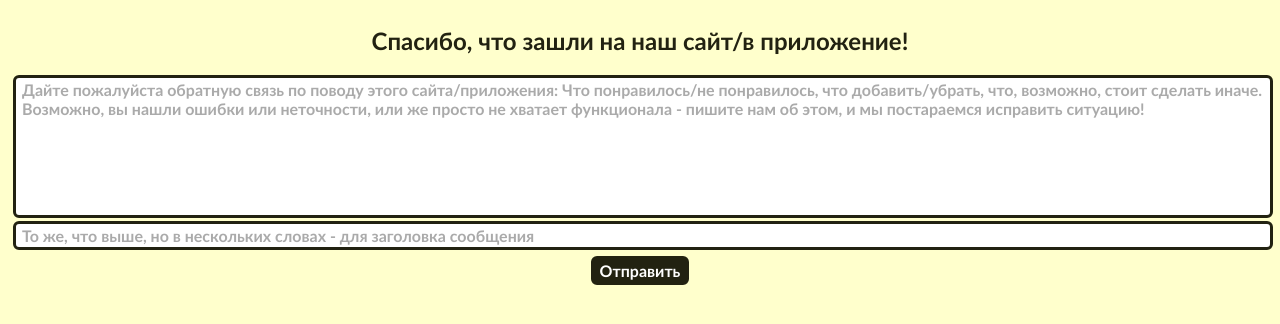
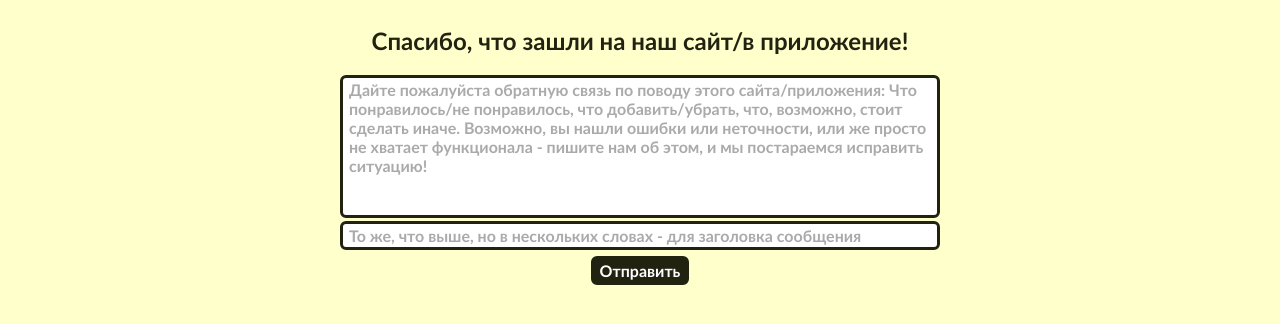
Before and after one commit to UniBreakfast/node-pacer0, a website: page front/index.html in a window 1280 px wide. Drawn offline with Linux system fonts and the light colour scheme.

Commit message:
too wide form tweaked with media query

```diff
--- a/front/style.css
+++ b/front/style.css
@@ -39,3 +39,7 @@ td { padding: 2px 6px }
 .wide { display: block; width: 100% }
 .center { text-align: center; margin-left: auto; margin-right: auto }
 .pale { color: #2216 }
+
+@media screen and (min-width: 620px) {
+  .wide { width: 600px; margin-left: auto; margin-right: auto; }
+}
```
